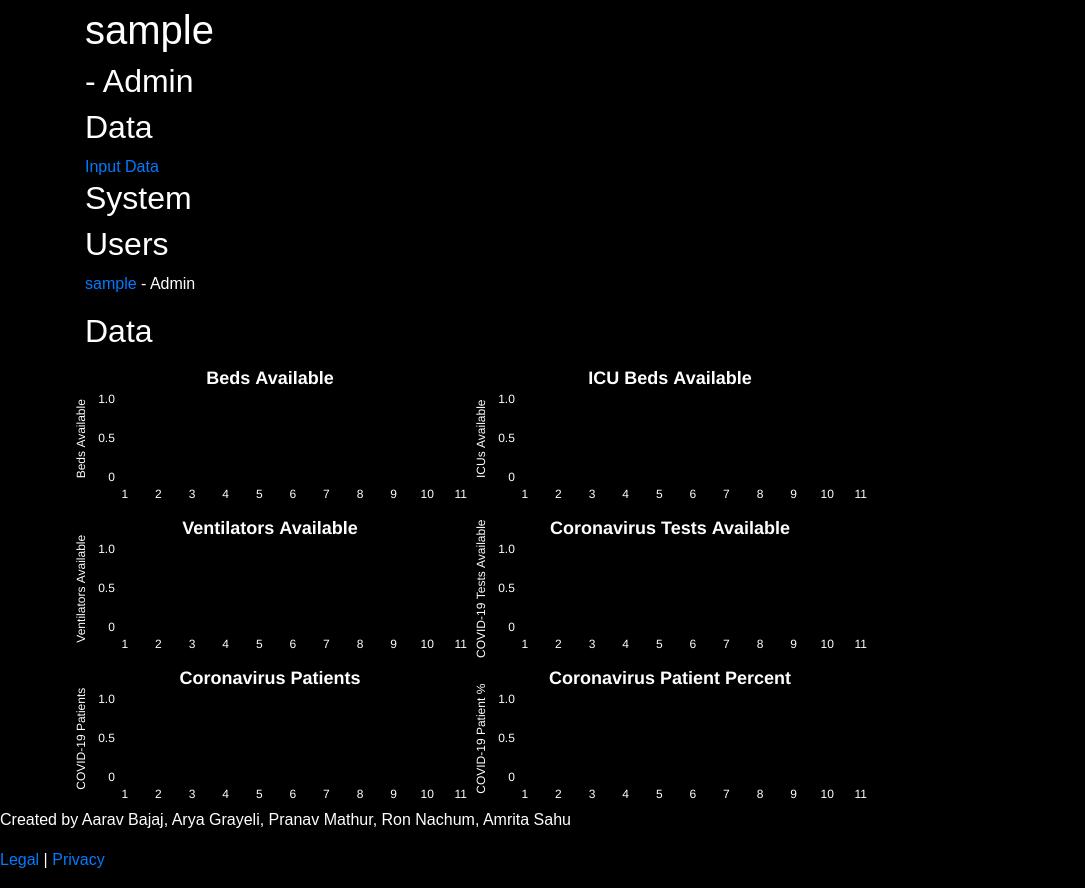
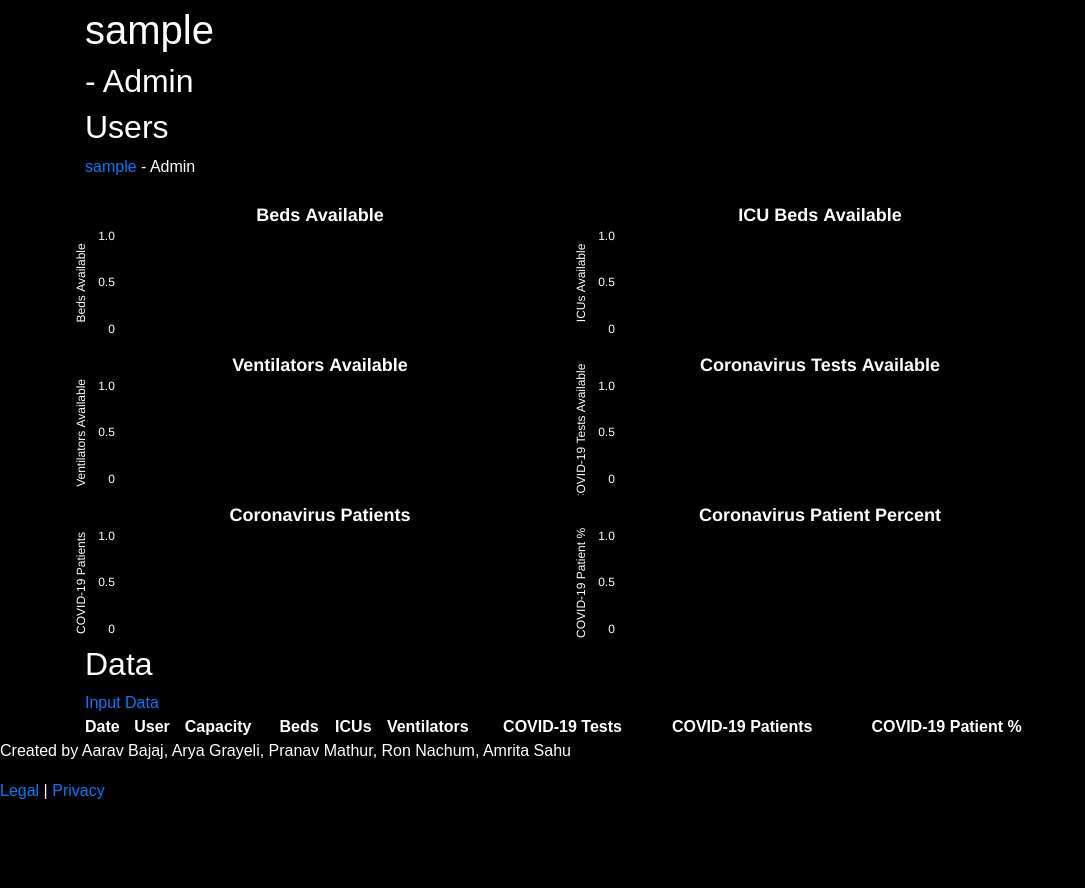
Before and after one commit to pmathur007/Hospifind, a Flask app: page /account in a window 1280 px wide. Shown: the part 74-962 px from the top of the page, without its empty margins (0-1085 px from the left). After the commit the page ends 873 px from the top, so only its background shows below. Run offline with Flask 2, Linux system fonts and the light colour scheme; a user stored in the database is signed in; data comes from the database, SQL or seed files in the repository; data that the repository does not hold is empty; some libraries are stand-ins or nearby versions.

Commit message:
Added Graphs and Table to Admin Console

```diff
--- a/flask/add_data.py
+++ b/flask/add_data.py
@@ -10,13 +10,13 @@
 
 for i in range(1, num_hosp+1):
     bed_capacity = int(Data.query.filter_by(hospital=i).first().bed_capacity)
-    for num in range(10):
+    for num in range(1, 15):
         beds_available = int(random.uniform(0.1, 0.8) * bed_capacity)
         icus_available = int(random.uniform(0.05, 0.2) * beds_available)
         ventilators_available = int(random.uniform(0.05, 0.15) * beds_available)
         coronavirus_tests_available = int(random.uniform(0.05, 0.2) * bed_capacity)
         coronavirus_patients = int(random.uniform(0.4, 0.9) * (bed_capacity - beds_available))
-        coronavirus_patient_percent = coronavirus_patients / (bed_capacity - beds_available)
+        coronavirus_patient_percent = round(coronavirus_patients / (bed_capacity - beds_available), 2)
 
         data = Data(bed_capacity=bed_capacity, beds_available=beds_available, icus_available=icus_available,
                 ventilators_available=ventilators_available, coronavirus_tests_available=coronavirus_tests_available,
--- a/flask/application/routes.py
+++ b/flask/application/routes.py
@@ -7,6 +7,7 @@
 import numpy as np
 import math
 from application.data_analysis import HomeDecision, PersonalDecision
+from datetime import datetime
 
 
 @app.route("/")
@@ -143,7 +144,7 @@
             bed_capacity.append(d.bed_capacity); beds_available.append(d.beds_available)
             icus_available.append(d.icus_available); ventilators_available.append(d.ventilators_available)
             coronavirus_tests_available.append(d.coronavirus_tests_available); coronavirus_patients.append(d.coronavirus_patients)
-            coronavirus_patient_percent.append(d.coronavirus_patient_percent*100); dates.append(d.date)
+            coronavirus_patient_percent.append(d.coronavirus_patient_percent*100); dates.append((d.date-datetime.utcfromtimestamp(0)).total_seconds())
         return render_template('admin_account.html', title='Account', hospital=hospital, data=data, users=users, bed_capacity=bed_capacity,
                                beds_available=beds_available, icus_available=icus_available, ventilators_available=ventilators_available,
                                coronavirus_tests_available=coronavirus_tests_available, coronavirus_patients=coronavirus_patients,
--- a/flask/application/templates/admin_account.html
+++ b/flask/application/templates/admin_account.html
@@ -2,9 +2,6 @@
 {% block content %}
     <h1>{{ current_user.username }}</h1>
     <h2>{{ hospital.name }} - Admin</h2>
-    <h2>Data</h2>
-    <a href="{{ url_for('data_input') }}">Input Data</a>
-    <h2>System</h2>
     <h2>Users</h2>
     {% for user in users %}
         <p>
@@ -14,56 +11,67 @@
             {% endif %}
         </p>
     {% endfor %}
-    <h2>Data</h2>
-    {% for d in data %}
-        <a class="mr-2" href="{{ url_for('view_user', user_id=d.user) }}">{{ d.user }}</a>
-        <small class="text-muted">{{ d.date.strftime('%Y-%m-%d') }}</small>
-        <p class="article-content">Bed Capacity: {{ d.bed_capacity }}</p>
-        <p class="article-content">Beds Available: {{ d.beds_available }}</p>
-        <p class="article-content">ICUs Available: {{ d.icus_available }}</p>
-        <p class="article-content">Ventilators Available: {{ d.ventilators_available }}</p>
-        <p class="article-content">Coronavirus Tests Available: {{ d.coronavirus_tests_available }}</p>
-        <p class="article-content">Coronavirus Patients: {{ d.coronavirus_patients }}</p>
-        <p class="article-content">Coronavirus Patient Proportion: {{ d.coronavirus_patient_percent }}</p>
-    {% endfor %}
-    <!-- <p>Bed Capacity Data: {{ bed_capacity }}</p>
-    <p>Beds Available Data; {{ beds_available }}</p>
-    <p>ICUs Available Data: {{ icus_available }}</p>
-    <p>Ventilators Available Data: {{ ventilators_available }}</p>
-    <p>Coronavirus Tests Available Data: {{ coronavirus_tests_available }}</p>
-    <p>Coronavirus Patients: {{ coronavirus_patients }}</p>
-    <p>Coronavirus Patient Proportion: {{ coronavirus_patient_percent }}</p> -->
     <div class="row">
           <div class="column">
-              <canvas id="beds_available" width="400" height="150"></canvas>
+              <canvas id="beds_available" width="500" height="150"></canvas>
           </div>
           <div class="column">
-              <canvas id="icus_available" width="400" height="150"></canvas>
+              <canvas id="icus_available" width="500" height="150"></canvas>
           </div>
     </div>
     <div class="row">
           <div class="column">
-              <canvas id="ventilators_available" width="400" height="150"></canvas>
+              <canvas id="ventilators_available" width="500" height="150"></canvas>
           </div>
           <div class="column">
-              <canvas id="coronavirus_tests_available" width="400" height="150"></canvas>
+              <canvas id="coronavirus_tests_available" width="500" height="150"></canvas>
           </div>
     </div>
     <div class="row">
           <div class="column">
-              <canvas id="coronavirus_patients" width="400" height="150"></canvas>
+              <canvas id="coronavirus_patients" width="500" height="150"></canvas>
           </div>
           <div class="column">
-              <canvas id="coronavirus_patient_proportion" width="400" height="150"></canvas>
+              <canvas id="coronavirus_patient_proportion" width="500" height="150"></canvas>
           </div>
     </div>
+    <div>
+        <h2>Data</h2>
+        <a href="{{ url_for('data_input') }}">Input Data</a>
+        <table style="width:1000px;" border=1 frame=void rules=rows>
+          <tr>
+            <th>Date</th>
+            <th>User</th>
+            <th>Capacity</th>
+            <th>Beds</th>
+            <th>ICUs</th>
+            <th>Ventilators</th>
+            <th>COVID-19 Tests</th>
+            <th>COVID-19 Patients</th>
+            <th>COVID-19 Patient %</th>
+          </tr>
+        {% for d in data %}
+            <tr>
+                <td>{{ d.date.strftime('%m/%d') }}</td>
+                <td><a class="mr-2" href="{{ url_for('view_user', user_id=d.user) }}">{{ d.user }}</a></td>
+                <td><p class="article-content">{{ d.bed_capacity }}</p></td>
+                <td><p class="article-content">{{ d.beds_available }}</p></td>
+                <td><p class="article-content">{{ d.icus_available }}</p></td>
+                <td><p class="article-content">{{ d.ventilators_available }}</p></td>
+                <td><p class="article-content">{{ d.coronavirus_tests_available }}</p></td>
+                <td><p class="article-content">{{ d.coronavirus_patients }}</p></td>
+                <td><p class="article-content">{{ d.coronavirus_patient_percent * 100 }}</p></td>
+            </tr>
+    {% endfor %}
+        </table>
+    </div>
     <script>
-        function create_graph(canvas_name, title, label, data, color1, color2, color3, color4, text_color, left, right, top, bottom){
+        function create_graph(canvas_name, times, title, label, data, color1, color2, color3, color4, text_color, left, right, top, bottom){
             var ctx = document.getElementById(canvas_name).getContext('2d');
             var myChart = new Chart(ctx, {
                 type: 'line',
                 data: {
-                    labels: [1, 2, 3, 4, 5, 6, 7, 8, 9, 10, 11],
+                    labels: times,
                     datasets: [{
                         label: title,
                         data: data,
@@ -83,6 +91,14 @@
                     legend: {
                         display: false
                     },
+                    tooltips: {
+                        callbacks: {
+                            title: function(tooltipItems, data){
+                                date = new Date(parseInt(tooltipItems[0].xLabel) * 1000);
+                                return (date.getMonth()+1) + "/" + date.getDate();
+                             }
+                        }
+                    },
                     layout: {
                         padding: {
                             left: left,
@@ -94,8 +110,15 @@
                     scales: {
                         xAxes: [{
                             ticks: {
-                                fontColor: text_color
-                            }
+                                fontColor: text_color,
+                                maxTicksLimit: 6,
+                                maxRotation: 30,
+                                evenLabelSpacing: true,
+                                callback: function(value, index, values) {
+                                    date = new Date(value * 1000);
+                                    return (date.getMonth()+1) + "/" + date.getDate();
+                                }
+                            },
                         }],
                         yAxes: [{
                             ticks: {
@@ -117,11 +140,11 @@
     </script>
     <script>
         color = 'white'
-        create_graph('beds_available', 'Beds Available', 'Beds Available', {{beds_available}}, 255, 30, 50, 0.3, color, 0, 0, 0, 0)
-        create_graph('icus_available', 'ICU Beds Available', 'ICUs Available', {{icus_available}}, 255, 130, 31, 0.3, color, 0, 0, 0, 0)
-        create_graph('ventilators_available', 'Ventilators Available', 'Ventilators Available', {{ventilators_available}}, 255, 255, 50, 0.3, color, 0, 0, 0, 0)
-        create_graph('coronavirus_tests_available', 'Coronavirus Tests Available', 'COVID-19 Tests Available', {{coronavirus_tests_available}}, 30, 255, 30, 0.3, color, 0, 0, 0, 0)
-        create_graph('coronavirus_patients', 'Coronavirus Patients', 'COVID-19 Patients', {{coronavirus_patients}}, 100, 185, 255, 0.3, color, 0, 0, 0, 0)
-        create_graph('coronavirus_patient_proportion', 'Coronavirus Patient Percent', 'COVID-19 Patient %', {{coronavirus_patient_percent}}, 255, 50, 255, 0.3, color, 0, 0, 0, 0)
+        create_graph('beds_available', {{dates}}, 'Beds Available', 'Beds Available', {{beds_available}}, 255, 30, 50, 0.3, color, 0, 0, 0, 0)
+        create_graph('icus_available', {{dates}}, 'ICU Beds Available', 'ICUs Available', {{icus_available}}, 255, 130, 31, 0.3, color, 0, 0, 0, 0)
+        create_graph('ventilators_available', {{dates}}, 'Ventilators Available', 'Ventilators Available', {{ventilators_available}}, 255, 255, 50, 0.3, color, 0, 0, 0, 0)
+        create_graph('coronavirus_tests_available', {{dates}}, 'Coronavirus Tests Available', 'COVID-19 Tests Available', {{coronavirus_tests_available}}, 30, 255, 30, 0.3, color, 0, 0, 0, 0)
+        create_graph('coronavirus_patients', {{dates}}, 'Coronavirus Patients', 'COVID-19 Patients', {{coronavirus_patients}}, 100, 185, 255, 0.3, color, 0, 0, 0, 0)
+        create_graph('coronavirus_patient_proportion', {{dates}}, 'Coronavirus Patient Percent', 'COVID-19 Patient %', {{coronavirus_patient_percent}}, 255, 50, 255, 0.3, color, 0, 0, 0, 0)
     </script>
 {% endblock content %}
--- a/flask/application/templates/layout.html
+++ b/flask/application/templates/layout.html
@@ -62,7 +62,7 @@
           {% endfor %}
         {% endif %}
       {% endwith %}
-      {% block content %}{% endblock %}
+      {% block content %}{% endblock content %}
     </main>
     <footer>
         <p>Created by Aarav Bajaj, Arya Grayeli, Pranav Mathur, Ron Nachum, Amrita Sahu</p>
--- a/flask/reload_database.py
+++ b/flask/reload_database.py
@@ -27,7 +27,7 @@
         ventilators_available = int(random.uniform(0.05, 0.15) * beds_available)
         coronavirus_tests_available = int(random.uniform(0.05, 0.2) * bed_capacity)
         coronavirus_patients = int(random.uniform(0.4, 0.9) * (bed_capacity - beds_available))
-        coronavirus_patient_percent = coronavirus_patients/(bed_capacity-beds_available)
+        coronavirus_patient_percent = round(coronavirus_patients/(bed_capacity-beds_available), 2)
 
         hospital = Hospital(name=names[i], address=address[i], latitude = latitude[i], longitude = longitude[i], state=state[i])
         data = Data(bed_capacity=bed_capacity, beds_available=beds_available, icus_available=icus_available, ventilators_available=ventilators_available, coronavirus_tests_available=coronavirus_tests_available, coronavirus_patients=coronavirus_patients, coronavirus_patient_percent=coronavirus_patient_percent, user=1, hospital=count)
```
Also changed, not shown: 1 other file.
